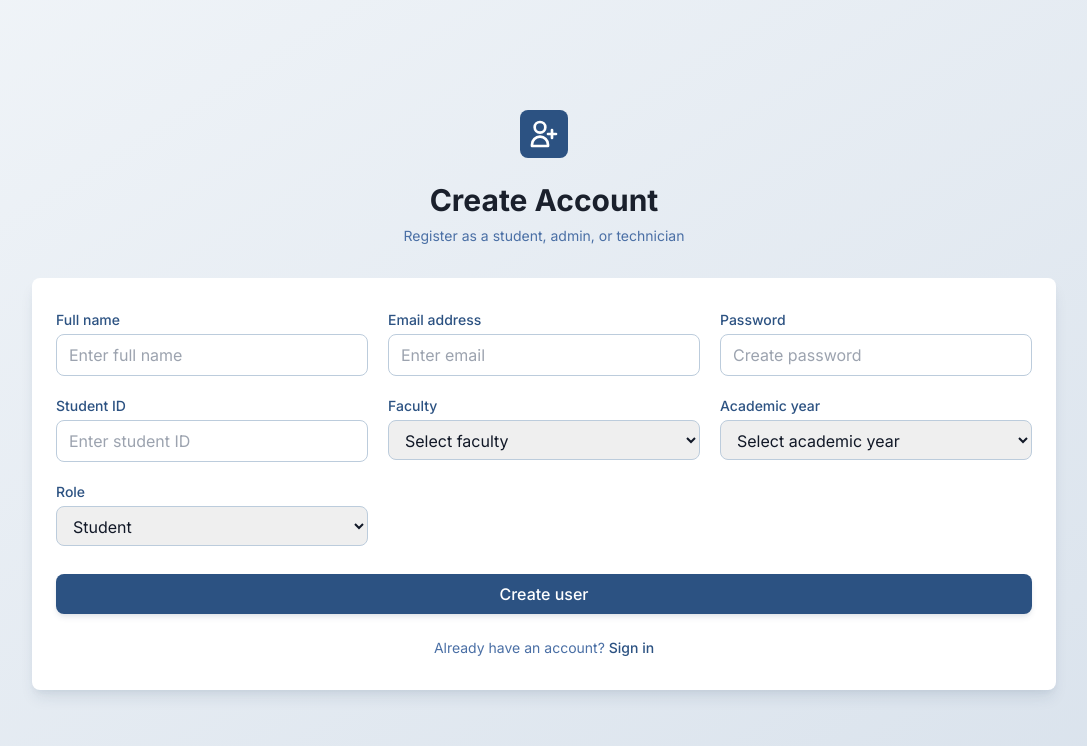
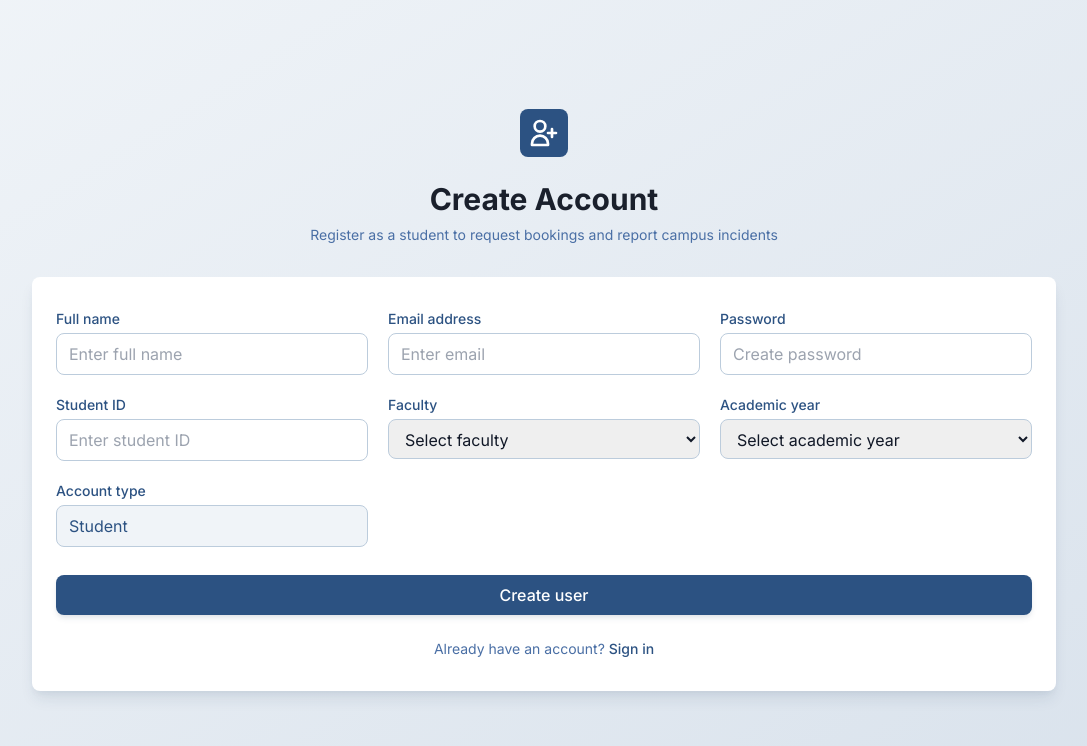
Before and after one commit to heshanJayawardhana/LMS_PAF, a React (Create React App) app in the folder Client/: page /register in a window 1280 px wide. Shown: the top 746 px of the page, without its empty margins (96-1183 px from the left). Built offline with nearby package versions, Linux system fonts and the light colour scheme; the HTML template or start-up script is replaced by a standard one.

Commit message:
Role changes

```diff
--- a/Client/src/components/auth/Register.js
+++ b/Client/src/components/auth/Register.js
@@ -5,19 +5,12 @@ import { useForm } from 'react-hook-form';
 import { GoogleLogin } from '@react-oauth/google';
 import toast from 'react-hot-toast';
 
-const roleOptions = [
-  { value: 'USER', label: 'Student' },
-  { value: 'ADMIN', label: 'Admin' },
-  { value: 'TECHNICIAN', label: 'Technician' },
-];
-
 const faculties = [
   'Computer Science',
   'Engineering',
   'Business',
   'Science',
   'Arts',
-  'IT Support',
 ];
 
 const academicYears = ['Year 1', 'Year 2', 'Year 3', 'Year 4', 'Postgraduate'];
@@ -28,8 +21,7 @@ const Register = () => {
   const [isGoogleLoading, setIsGoogleLoading] = useState(false);
   const [submitError, setSubmitError] = useState('');
   const navigate = useNavigate();
-  const { register, handleSubmit, watch, setError, formState: { errors } } = useForm();
-  const selectedRole = watch('role') || 'USER';
+  const { register, handleSubmit, setError, formState: { errors } } = useForm();
   const googleClientId = process.env.REACT_APP_GOOGLE_CLIENT_ID || '';
   const googleClientIdConfigured = Boolean(
     googleClientId && !googleClientId.includes('your-google-client-id')
@@ -47,7 +39,7 @@ const Register = () => {
       name: data.name?.trim(),
       email: data.email?.trim().toLowerCase(),
       password: data.password,
-      role: data.role,
+      role: 'USER',
       studentId: data.studentId?.trim(),
       faculty: data.faculty,
       academicYear: data.academicYear,
@@ -105,7 +97,7 @@ const Register = () => {
             Create Account
           </h2>
           <p className="mt-2 text-center text-sm text-navy-600">
-            Register as a student, admin, or technician
+            Register as a student to request bookings and report campus incidents
           </p>
         </div>
 
@@ -182,7 +174,7 @@ const Register = () => {
                 <input
                   {...register('studentId', {
                     validate: (value) => {
-                      if (selectedRole === 'USER' && !value?.trim()) {
+                      if (!value?.trim()) {
                         return 'Student ID is required for students';
                       }
                       return true;
@@ -190,7 +182,7 @@ const Register = () => {
                   })}
                   type="text"
                   className="mt-1 input-field"
-                  placeholder={selectedRole === 'USER' ? 'Enter student ID' : 'Optional'}
+                  placeholder="Enter student ID"
                 />
                 {errors.studentId && (
                   <p className="mt-1 text-sm text-red-600">{errors.studentId.message}</p>
@@ -222,7 +214,7 @@ const Register = () => {
                 <select
                   {...register('academicYear', {
                     validate: (value) => {
-                      if (selectedRole === 'USER' && !value) {
+                      if (!value) {
                         return 'Academic year is required for students';
                       }
                       return true;
@@ -241,21 +233,12 @@ const Register = () => {
               </div>
 
               <div className="md:col-span-1">
-                <label htmlFor="role" className="block text-sm font-medium text-navy-700">
-                  Role
+                <label className="block text-sm font-medium text-navy-700">
+                  Account type
                 </label>
-                <select
-                  {...register('role', { required: 'Role is required' })}
-                  className="mt-1 input-field"
-                  defaultValue="USER"
-                >
-                  {roleOptions.map((role) => (
-                    <option key={role.value} value={role.value}>{role.label}</option>
-                  ))}
-                </select>
-                {errors.role && (
-                  <p className="mt-1 text-sm text-red-600">{errors.role.message}</p>
-                )}
+                <div className="mt-1 input-field bg-navy-50 text-navy-700">
+                  Student
+                </div>
               </div>
 
             </div>
```
Also changed, not shown: 1 other file (tests, documents, lock files or other folders).
